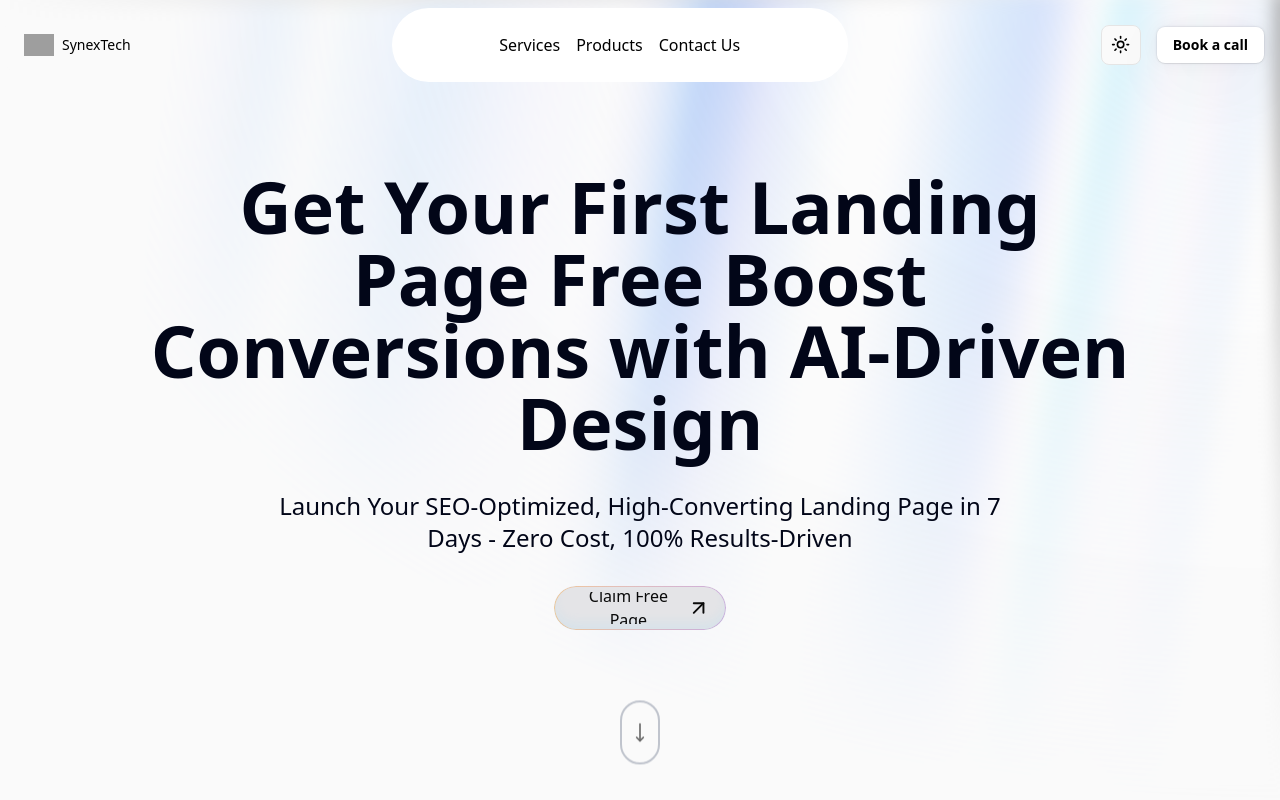
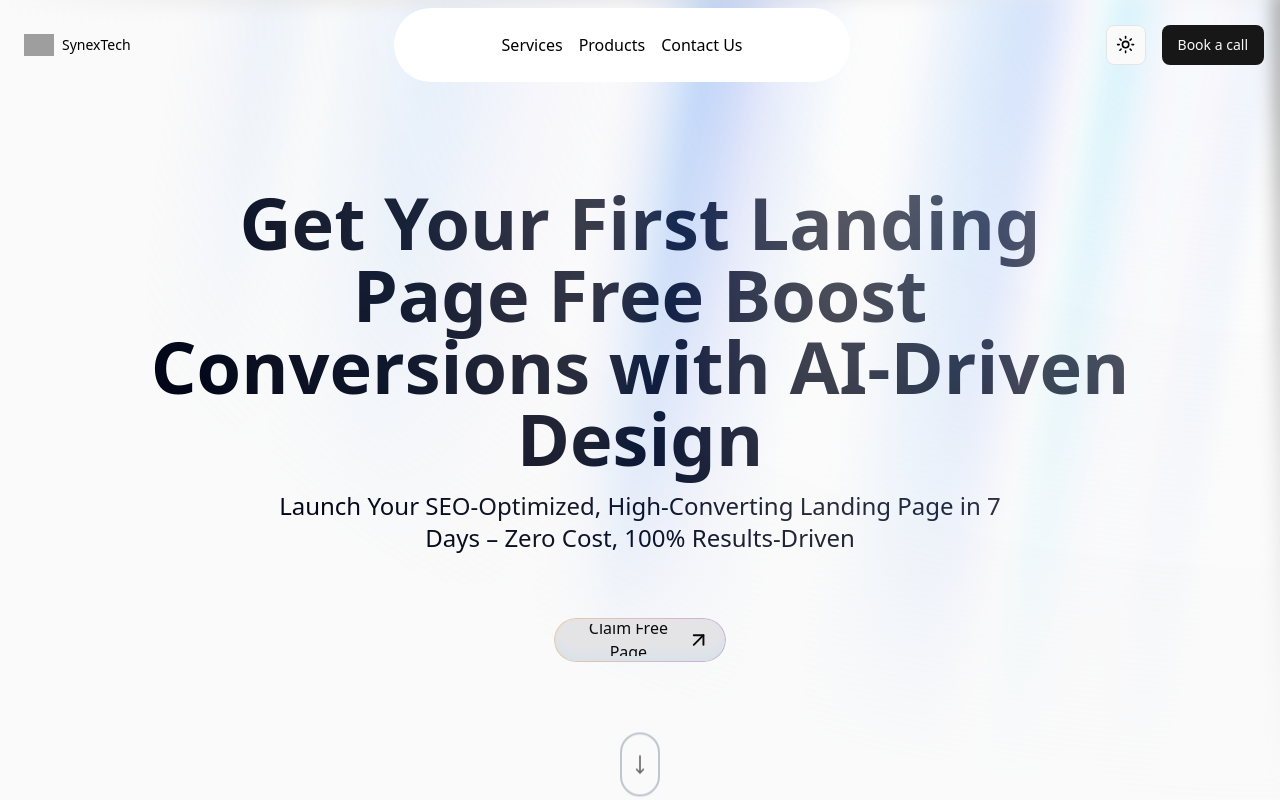
Before and after one commit to synextech/synextech_landing, a Next.js app: page / in a window 1280 px wide. Shown: the top 800 px of the page. Built offline with nearby package versions, Linux system fonts and the light colour scheme; grey boxes are pictures that could not be loaded.

Commit message:
reduced some code testing

```diff
--- a/app/layout.tsx
+++ b/app/layout.tsx
@@ -15,8 +15,8 @@ const geistMono = Geist_Mono({
 });
 
 export const metadata: Metadata = {
-  title: "Create Next App",
-  description: "Generated by create next app",
+  title: "Synextech",
+  description: "Synextech",
 };
 
 export default function RootLayout({
--- a/app/page.tsx
+++ b/app/page.tsx
@@ -18,7 +18,7 @@ export default function Home() {
       <AboutUs/>
       <Process />
       <Services />
-      <Templates/>
+      {/* <Templates/> */}
       <Questions/>
       <ContactUs />
       <Footer/>
--- a/components/Navbar.tsx
+++ b/components/Navbar.tsx
@@ -63,7 +63,7 @@ export default function NavbarDemo() {
             </Button>
           </NavbarButton>
           <Link href={"https://cal.com/synextech"} target="_blank">
-          <NavbarButton variant="primary">Book a call</NavbarButton></Link>
+          <Button className="cursor-pointer" >Book a call</Button></Link>
         </div>
       </NavBody>
 
--- a/components/landingpagecomp/Newhero.tsx
+++ b/components/landingpagecomp/Newhero.tsx
@@ -1,40 +1,113 @@
+// "use client";
+
+// import { motion } from "motion/react";
+// import React from "react";
+// import { AuroraBackground } from "@/components/ui/aurora-background";
+// import Link from "next/link";
+// import { ArrowRight, ArrowUpRight, MoveDown } from "lucide-react";
+
+// import { cn } from "@/lib/utils";
+
+
+
+// const Newhero = () => {
+//   return (
+//     <AuroraBackground>
+//       <motion.div
+//         initial={{ opacity: 0.0, y: 40 }}
+//         whileInView={{ opacity: 1, y: 0 }}
+//         transition={{
+//           delay: 0.3,
+//           duration: 0.8,
+//           ease: "easeInOut",
+//         }}
+//         className="relative flex flex-col gap-4 items-center justify-center px-4 w-4/5"
+//       >
+//         <div className="text-3xl md:text-7xl font-bold dark:text-white text-center">
+//         Get Your First Landing Page Free Boost Conversions with AI-Driven Design
+//         </div>
+//         <div className="font-extralight text-base text-center md:text-2xl dark:text-neutral-200 py-4 w-3/4">
+//         Launch Your SEO-Optimized, High-Converting Landing Page in 7 Days - <b>Zero Cost, 100% Results-Driven</b>
+//         </div>
+//         <div className="flex justify-center text-center">
+
+//           <div className="group relative mx-auto flex items-center justify-center rounded-full px-4 py-1.5 shadow-[inset_0_-8px_10px_#8fdfff1f] transition-shadow duration-500 ease-out hover:shadow-[inset_0_-5px_10px_#8fdfff3f] bg-zinc-200 dark:bg-zinc-800 ">
+//                 <span
+//                   className={cn(
+//                     "absolute inset-0 block h-full w-full animate-gradient rounded-[inherit] bg-gradient-to-r from-[#ffaa40]/50 via-[#9c40ff]/50 to-[#ffaa40]/50 bg-[length:300%_100%] p-[1px]",
+//                   )}
+//                   style={{
+//                     WebkitMask:
+//                       "linear-gradient(#fff 0 0) content-box, linear-gradient(#fff 0 0)",
+//                     WebkitMaskComposite: "destination-out",
+//                     mask: "linear-gradient(#fff 0 0) content-box, linear-gradient(#fff 0 0)",
+//                     maskComposite: "subtract",
+//                     WebkitClipPath: "padding-box",
+//                   }}
+//                 />
+//             <Link
+//               href={"https://cal.com/synextech"}
+//               className="relative overflow-hidden px-2 py-3 bg-none text-foreground rounded-lg group h-8 w-35"
+//             >
+//               <span className="absolute inset-0 flex items-center justify-center transition-transform duration-500 group-hover:-translate-y-full">
+//               Claim Free Page <ArrowUpRight />
+//               </span>
+//               <span className="absolute inset-0 flex items-center justify-center translate-y-full transition-transform duration-500 group-hover:translate-y-0">
+//                 Go! Synex <ArrowRight />
+//               </span>
+//             </Link>
+//             </div>
+//         </div>
+//         <div className="animate-bounce absolute -bottom-35 bg-background opacity-60 border-2 border-gray-400 py-5 px-2 rounded-full">
+//           <MoveDown className="size-5 text-foreground " />
+//         </div>
+//       </motion.div>
+//     </AuroraBackground>
+//   );
+// };
+
+// export default Newhero;
+
+
+
 "use client";
 
-import { motion } from "motion/react";
+import { motion } from "framer-motion";
 import React from "react";
 import { AuroraBackground } from "@/components/ui/aurora-background";
 import Link from "next/link";
 import { ArrowRight, ArrowUpRight, MoveDown } from "lucide-react";
-
 import { cn } from "@/lib/utils";
-
-
 
 const Newhero = () => {
   return (
     <AuroraBackground>
+      {/* LCP Element outside animation */}
+      <div className="min-h-[60vh] flex flex-col items-center justify-center px-4 w-4/5 mx-auto">
+        <div className="text-3xl md:text-7xl font-bold dark:text-white text-center">
+          Get Your First Landing Page Free Boost Conversions with AI-Driven Design
+        </div>
+        <div className="font-extralight text-base text-center md:text-2xl dark:text-neutral-200 py-4 w-3/4">
+          Launch Your SEO-Optimized, High-Converting Landing Page in 7 Days – <b>Zero Cost, 100% Results-Driven</b>
+        </div>
+      </div>
+
+      {/* Animate secondary elements */}
       <motion.div
-        initial={{ opacity: 0.0, y: 40 }}
+        initial={{ opacity: 0, y: 40 }}
         whileInView={{ opacity: 1, y: 0 }}
         transition={{
           delay: 0.3,
           duration: 0.8,
           ease: "easeInOut",
         }}
-        className="relative flex flex-col gap-4 items-center justify-center px-4 w-4/5"
+        className="relative flex flex-col gap-4 items-center justify-center px-4 w-4/5 mx-auto"
       >
-        <div className="text-3xl md:text-7xl font-bold dark:text-white text-center">
-        Get Your First Landing Page Free Boost Conversions with AI-Driven Design
-        </div>
-        <div className="font-extralight text-base text-center md:text-2xl dark:text-neutral-200 py-4 w-3/4">
-        Launch Your SEO-Optimized, High-Converting Landing Page in 7 Days - <b>Zero Cost, 100% Results-Driven</b>
-        </div>
         <div className="flex justify-center text-center">
-
-          <div className="group relative mx-auto flex items-center justify-center rounded-full px-4 py-1.5 shadow-[inset_0_-8px_10px_#8fdfff1f] transition-shadow duration-500 ease-out hover:shadow-[inset_0_-5px_10px_#8fdfff3f] bg-zinc-200 dark:bg-zinc-800 ">
+          <div className="group relative mx-auto flex items-center justify-center rounded-full px-4 py-1.5 shadow-[inset_0_-8px_10px_#8fdfff1f] transition-shadow duration-500 ease-out hover:shadow-[inset_0_-5px_10px_#8fdfff3f] bg-zinc-200 dark:bg-zinc-800">
             <span
               className={cn(
-                    "absolute inset-0 block h-full w-full animate-gradient rounded-[inherit] bg-gradient-to-r from-[#ffaa40]/50 via-[#9c40ff]/50 to-[#ffaa40]/50 bg-[length:300%_100%] p-[1px]",
+                "absolute inset-0 block h-full w-full animate-gradient rounded-[inherit] bg-gradient-to-r from-[#ffaa40]/50 via-[#9c40ff]/50 to-[#ffaa40]/50 bg-[length:300%_100%] p-[1px]"
               )}
               style={{
                 WebkitMask:
@@ -46,7 +119,7 @@ const Newhero = () => {
               }}
             />
             <Link
-              href={"https://cal.com/synextech"}
+              href="https://cal.com/synextech"
               className="relative overflow-hidden px-2 py-3 bg-none text-foreground rounded-lg group h-8 w-35"
             >
               <span className="absolute inset-0 flex items-center justify-center transition-transform duration-500 group-hover:-translate-y-full">
@@ -58,8 +131,9 @@ const Newhero = () => {
             </Link>
           </div>
         </div>
+
         <div className="animate-bounce absolute -bottom-35 bg-background opacity-60 border-2 border-gray-400 py-5 px-2 rounded-full">
-          <MoveDown className="size-5 text-foreground " />
+          <MoveDown className="size-5 text-foreground" />
         </div>
       </motion.div>
     </AuroraBackground>
```
Lines whose indentation alone changed are shown as unchanged.
